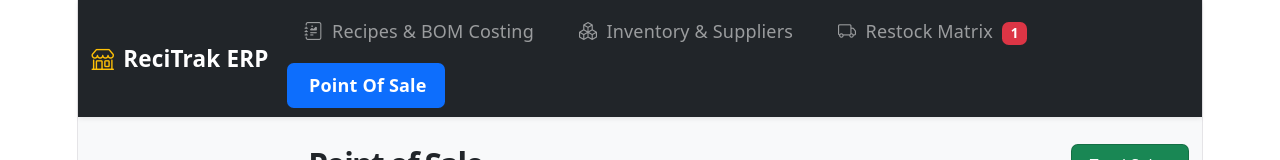
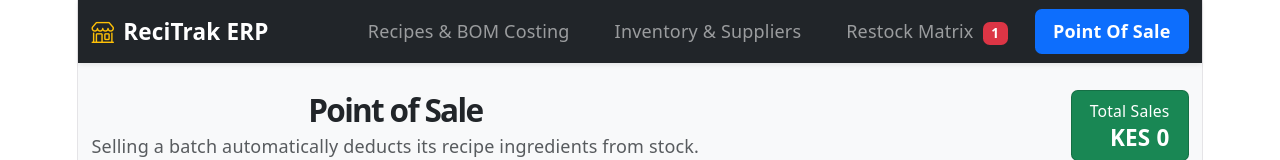
Before and after one commit to DNNgesa/ReciTrak-React, a React (Vite) app: page /pos in a window 1280 px wide. Shown: the top 160 px of the page. Built offline with nearby package versions, Linux system fonts and the light colour scheme; data requests are answered from the project's data file.

Commit message:
Tweaked the NavBar Slightly

```diff
--- a/src/components/NavBar.jsx
+++ b/src/components/NavBar.jsx
@@ -19,7 +19,7 @@ function NavBar() {
               "nav-link px-3 rounded " + (isActive ? "active bg-primary text-white fw-semibold" : "")
             }
           >
-            <i className="bi bi-journal-richtext me-1"></i> Recipes & BOM Costing
+             Recipes & BOM Costing
           </NavLink>
 
           <NavLink
@@ -28,7 +28,7 @@ function NavBar() {
               "nav-link px-3 rounded " + (isActive ? "active bg-primary text-white fw-semibold" : "")
             }
           >
-            <i className="bi bi-boxes me-1"></i> Inventory & Suppliers
+             Inventory & Suppliers
           </NavLink>
 
           <NavLink
@@ -37,7 +37,7 @@ function NavBar() {
               "nav-link px-3 rounded " + (isActive ? "active bg-primary text-white fw-semibold" : "")
             }
           >
-            <i className="bi bi-truck me-1"></i> Restock Matrix
+             Restock Matrix
             {lowStockCount > 0 && (
               <span className="badge bg-danger ms-2">{lowStockCount}</span>
             )}
@@ -49,7 +49,7 @@ function NavBar() {
               "nav-link px-3 rounded " + (isActive ? "active bg-primary text-white fw-semibold" : "")
             }
           >
-            <i className="bi bi-cash-register me-1"></i> Point Of Sale
+             Point Of Sale
           </NavLink>
         </div>
       </div>
```
